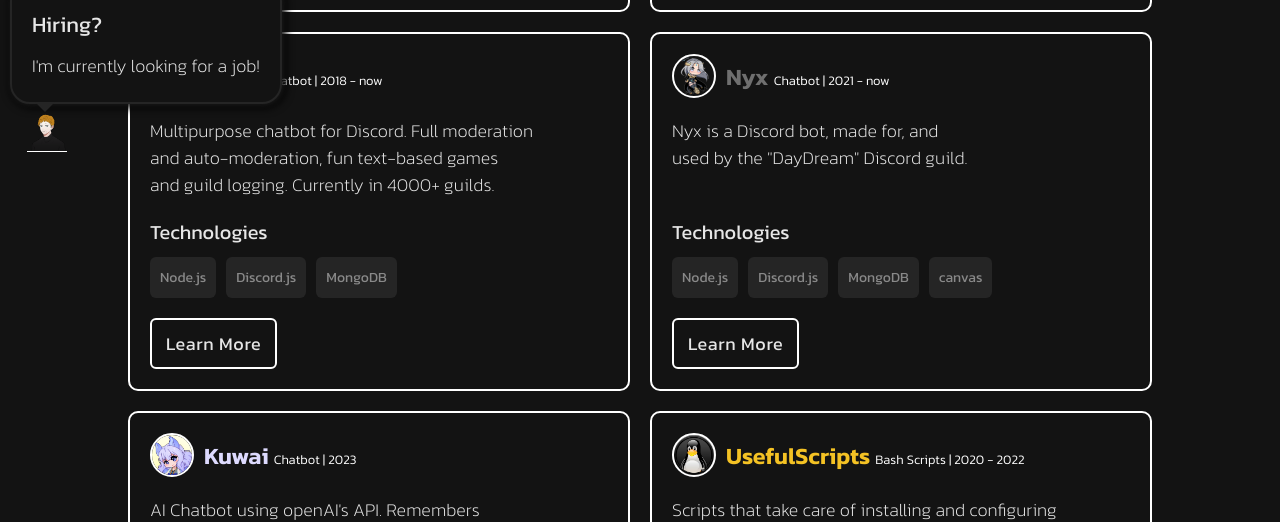
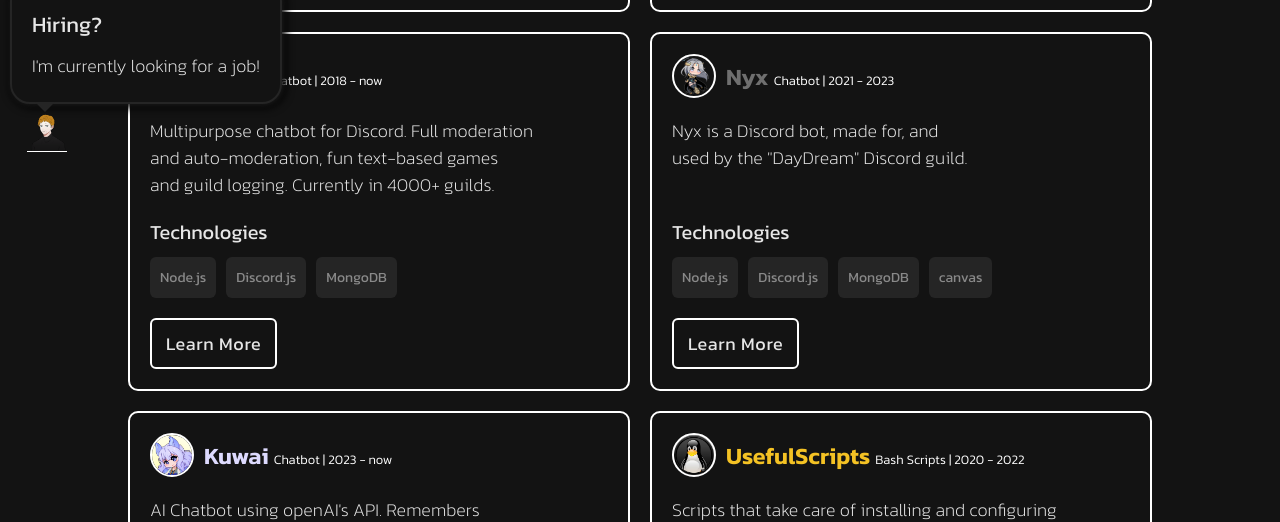
Before and after one commit to StrawHatHacker/personal-website, a SvelteKit app: page /projects in a window 1280 px wide. Shown: the part 646-1168 px from the top of the page. Built offline with nearby package versions, Linux system fonts and the light colour scheme; some icons are missing; a web font is replaced by a local one.

Commit message:
data update

```diff
--- a/src/data.ts
+++ b/src/data.ts
@@ -104,7 +104,7 @@
         url: null,
         color: '#6f6f6f',
         roundIcon: true,
-        dateCreated: '2021 - now',
+        dateCreated: '2021 - 2023',
         imgs: [
             {
                 url: '/nyx_2.png',
@@ -131,7 +131,7 @@
         url: null,
         color: '#dddafe',
         roundIcon: true,
-        dateCreated: '2023',
+        dateCreated: '2023 - now',
         imgs: [{
             url: '/kuwai_1.png',
             alt: 'Kuwai making conversation'
```
